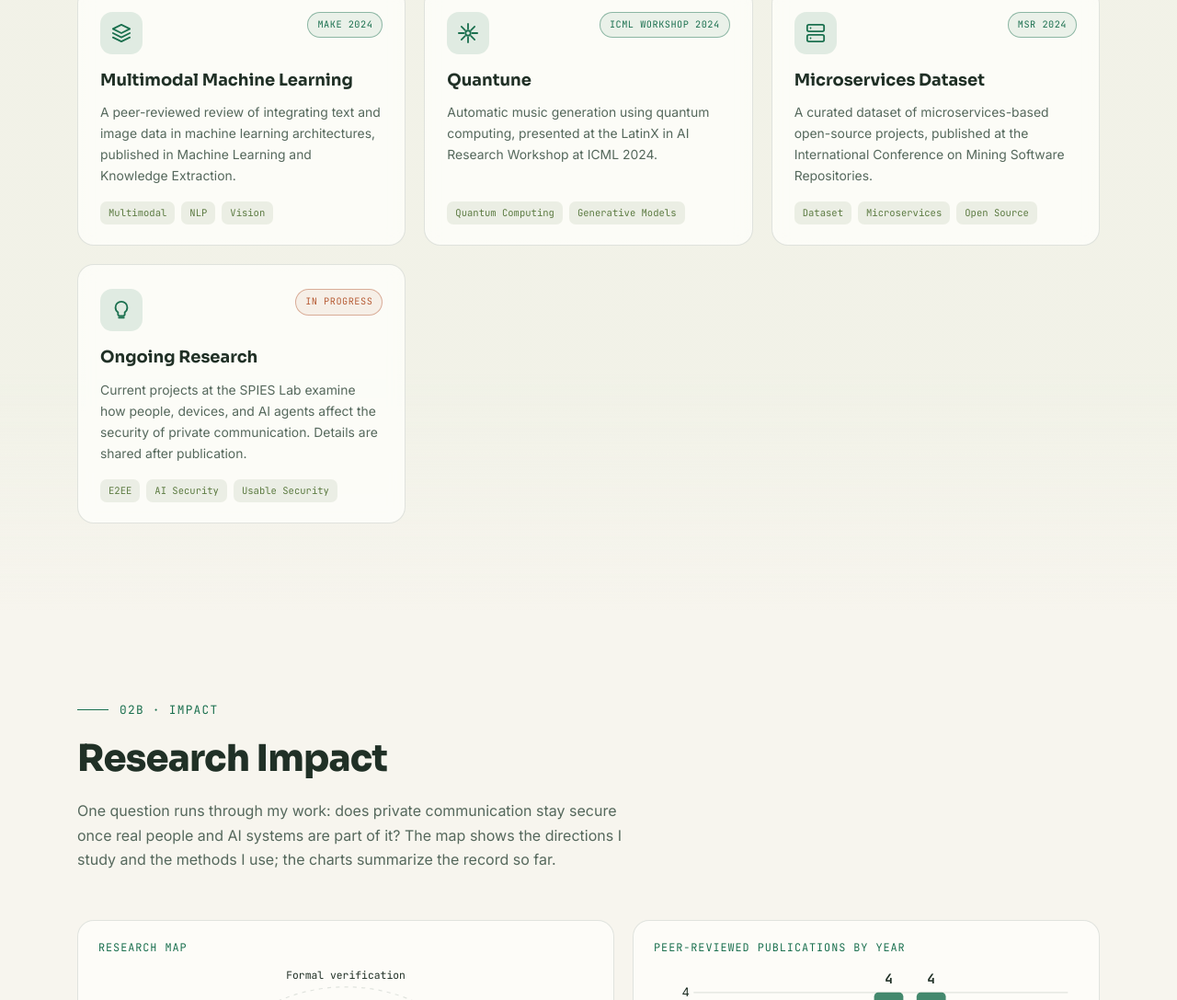
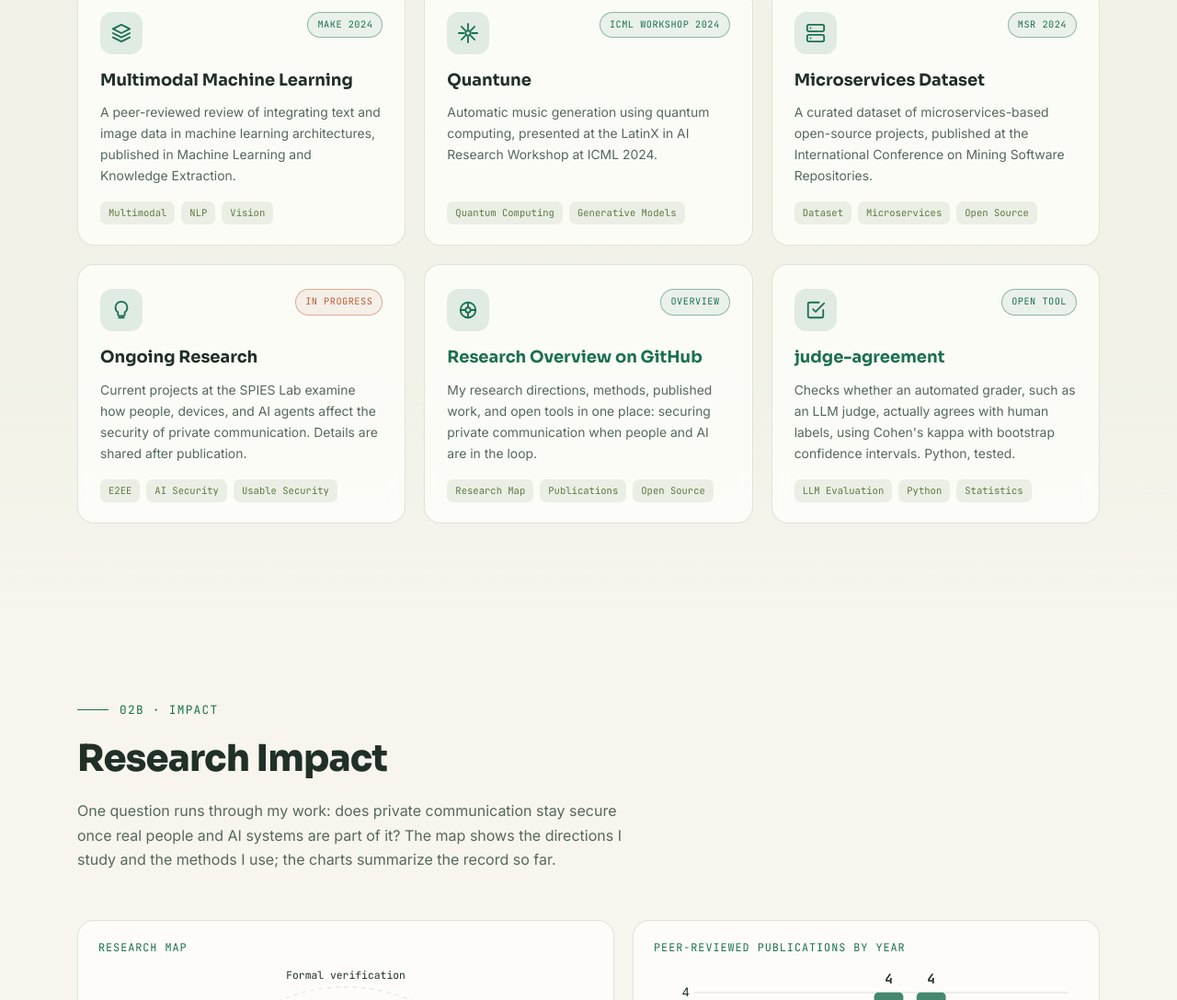
Before and after one commit to Shahidur60/shahidur-portfolio, a plain HTML site: page index.html in a window 1280 px wide. Shown: the part 2478-3565 px from the top of the page at 92% size. Drawn offline with Linux system fonts and the light colour scheme; animation ran at ten frames a second.

Commit message:
Link the public research overview and judge-agreement tool from the Research section
Co-Authored-By: Claude Opus 5.5 <noreply@anthropic.com>

```diff
--- a/index.html
+++ b/index.html
@@ -818,6 +818,26 @@
         <div class="tags"><i>E2EE</i><i>AI Security</i><i>Usable Security</i></div>
       </article>
 
+      <article class="proj rv" data-cat="security ai">
+        <div class="proj-top">
+          <span class="proj-ic"><svg viewBox="0 0 24 24" fill="none" stroke="currentColor" stroke-width="2" stroke-linecap="round" stroke-linejoin="round"><circle cx="12" cy="12" r="3"/><circle cx="12" cy="12" r="9"/><path d="M12 3v6M12 15v6M3 12h6M15 12h6"/></svg></span>
+          <span class="status ok">OVERVIEW</span>
+        </div>
+        <h3><a href="https://github.com/Shahidur60/secure-communication-research" target="_blank" rel="noopener">Research Overview on GitHub</a></h3>
+        <p>My research directions, methods, published work, and open tools in one place: securing private communication when people and AI are in the loop.</p>
+        <div class="tags"><i>Research Map</i><i>Publications</i><i>Open Source</i></div>
+      </article>
+
+      <article class="proj rv" data-cat="ai">
+        <div class="proj-top">
+          <span class="proj-ic"><svg viewBox="0 0 24 24" fill="none" stroke="currentColor" stroke-width="2" stroke-linecap="round" stroke-linejoin="round"><path d="M9 11l3 3L22 4"/><path d="M21 12v7a2 2 0 0 1-2 2H5a2 2 0 0 1-2-2V5a2 2 0 0 1 2-2h11"/></svg></span>
+          <span class="status ok">OPEN TOOL</span>
+        </div>
+        <h3><a href="https://github.com/Shahidur60/secure-communication-research/tree/main/tools/judge-agreement" target="_blank" rel="noopener">judge-agreement</a></h3>
+        <p>Checks whether an automated grader, such as an LLM judge, actually agrees with human labels, using Cohen's kappa with bootstrap confidence intervals. Python, tested.</p>
+        <div class="tags"><i>LLM Evaluation</i><i>Python</i><i>Statistics</i></div>
+      </article>
+
     </div>
   </div>
 </section>
```
